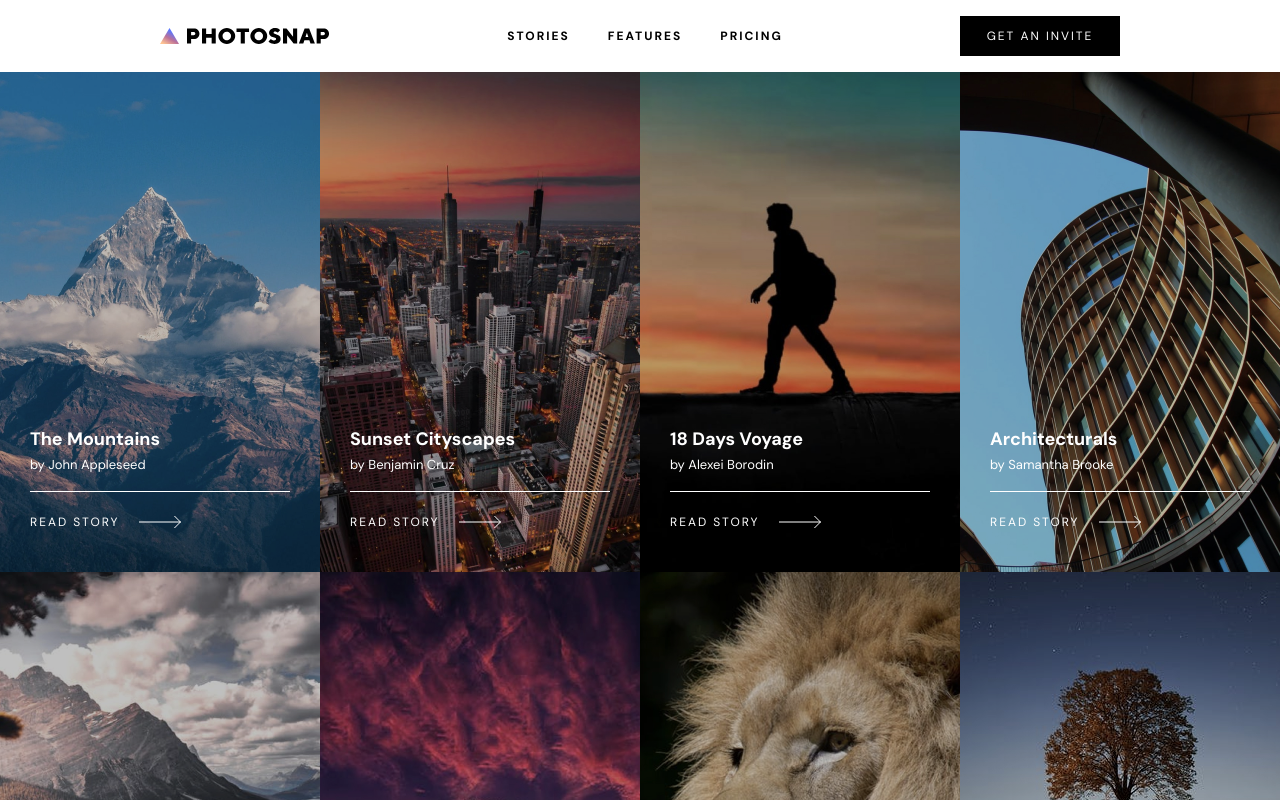
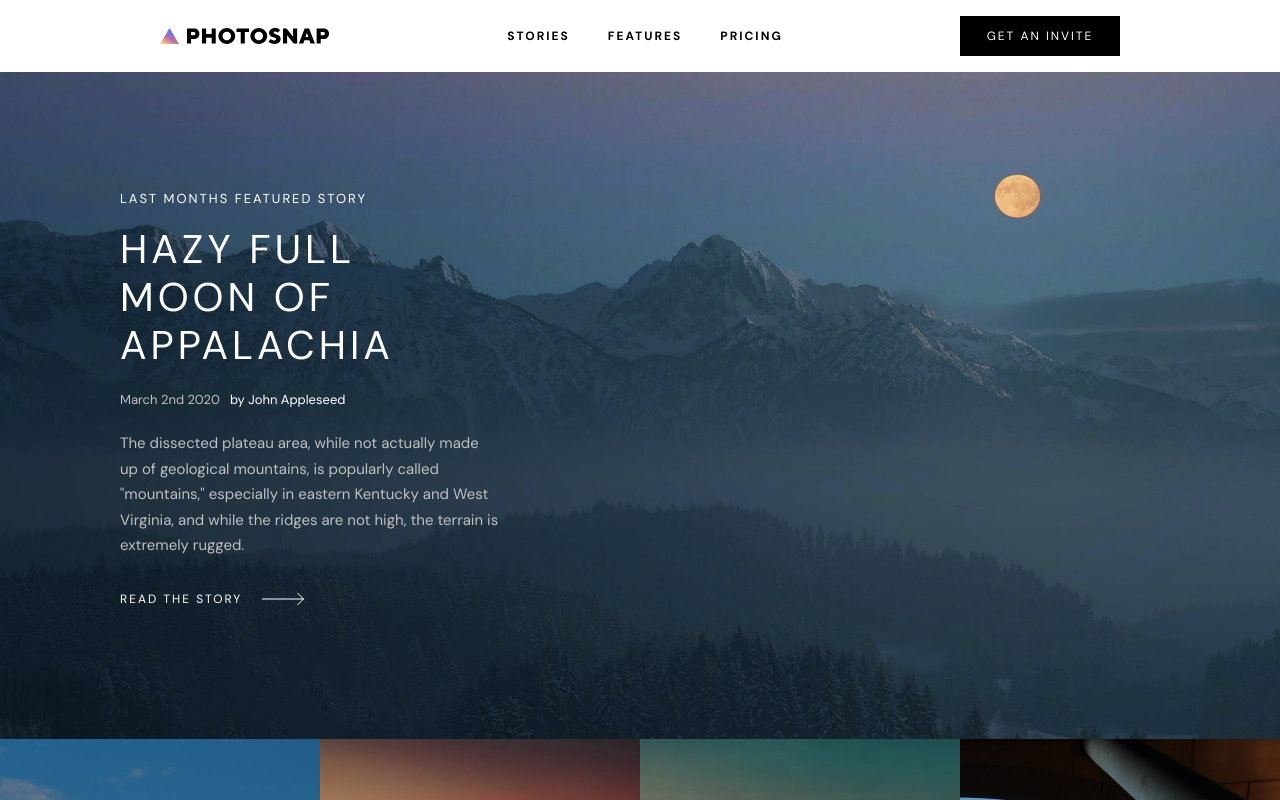
Before and after one commit to RichardBacon/photosnap-multi-page-website, a Next.js app: page /stories in a window 1280 px wide. Shown: the top 800 px of the page. Built offline with nearby package versions, Linux system fonts and the light colour scheme.

Commit message:
Add featured story to stories page

```diff
--- /dev/null
+++ b/components/featureStory.js
@@ -0,0 +1,23 @@
+import styles from '../styles/featureStory.module.scss';
+import Button from './button';
+
+function FeatureStory({ featureStory }) {
+  return (
+    <div className={styles.featureStory}>
+      <div className={styles.imageWrapper}>{featureStory.image}</div>
+
+      <div className={styles.content}>
+        <p className={styles.featured}>Last Months Featured Story</p>
+        <h1 className={styles.heading}>{featureStory.heading}</h1>
+        <p className={styles.details}>
+          {featureStory.date}
+          <span className={styles.author}>by {featureStory.author}</span>
+        </p>
+        <p className={styles.description}>{featureStory.description}</p>
+        <Button caption="Read The Story" style={4} />
+      </div>
+    </div>
+  );
+}
+
+export default FeatureStory;
--- a/pages/stories.js
+++ b/pages/stories.js
@@ -2,6 +2,7 @@ import Image from 'next/image';
 import Seo from '../components/seo';
 import Layout from '../components/layout';
 import StoryCards from '../components/storyCards';
+import FeatureStory from '../components/featureStory';
 
 function Stories() {
   const stories = [
@@ -235,6 +236,24 @@ function Stories() {
     <>
       <Seo />
       <Layout>
+        <FeatureStory
+          featureStory={{
+            heading: 'Hazy Full Moon of Appalachia',
+            date: 'March 2nd 2020',
+            author: 'John Appleseed',
+            description:
+              'The dissected plateau area, while not actually made up of geological mountains, is popularly called "mountains," especially in eastern Kentucky and West Virginia, and while the ridges are not high, the terrain is extremely rugged.',
+            image: (
+              <Image
+                src="/images/stories/appalacia2878x1300.jpg"
+                layout="fill"
+                objectFit="cover"
+                objectPosition="center"
+                alt="The Appalacian mountains on a dusky moon lit night"
+              />
+            ),
+          }}
+        />
         <StoryCards stories={stories} />
       </Layout>
     </>
--- a/styles/_global.scss
+++ b/styles/_global.scss
@@ -2,7 +2,7 @@
 $color-black: #000;
 $color-white: #fff;
 $color-grey: #808080;
-$color-light-grey: #dfdfdf;
+$color-light-grey: #bfbfbf;
 $color-peach: #ffc593;
 $color-rose: #bc7189;
 $color-cornflower: #5a77ff;
--- /dev/null
+++ b/styles/featureStory.module.scss
@@ -0,0 +1,87 @@
+@import './global';
+@import './mixins';
+
+.featureStory {
+  display: grid;
+  grid-template-rows: 30rem 1fr;
+
+  @include respond(sml) {
+    grid-template-rows: 1fr;
+  }
+}
+
+.imageWrapper {
+  position: relative;
+
+  @include respond(sml) {
+    grid-column: 1/2;
+    grid-row: 1/2;
+  }
+}
+
+.content {
+  background-color: $color-black;
+  display: flex;
+  flex-direction: column;
+  gap: 2rem;
+  padding: 6rem 3rem;
+
+  @include respond(sml) {
+    background-color: transparent;
+    grid-column: 1/2;
+    grid-row: 1/2;
+    max-width: 44rem;
+    padding: 12rem 3rem;
+    z-index: 1;
+  }
+
+  @include respond(lge) {
+    max-width: 62rem;
+    padding: 12rem;
+  }
+}
+
+.featured {
+  color: $color-white;
+  font-family: $font-dm-sans;
+  font-size: 1.3rem;
+  font-weight: 400;
+  letter-spacing: 2px;
+  text-transform: uppercase;
+}
+
+.heading {
+  color: $color-white;
+  font-family: $font-dm-sans;
+  font-size: 3.2rem;
+  font-weight: 400;
+  letter-spacing: 4px;
+  line-height: 1.2;
+  text-transform: uppercase;
+
+  @include respond(sml) {
+    font-size: 4rem;
+  }
+}
+
+.details {
+  color: $color-light-grey;
+  display: flex;
+  font-family: $font-dm-sans;
+  font-size: 1.3rem;
+  font-weight: 400;
+  gap: 1rem;
+  line-height: 1.7;
+}
+
+.author {
+  color: $color-white;
+}
+
+.description {
+  color: $color-light-grey;
+  font-family: $font-dm-sans;
+  font-size: 1.5rem;
+  font-weight: 400;
+  line-height: 1.7;
+}
--- a/styles/footer.module.scss
+++ b/styles/footer.module.scss
@@ -94,7 +94,7 @@
 }
 
 .copyText {
-  color: $color-grey;
+  color: $color-light-grey;
   font-family: $font-dm-sans;
   font-size: 1.5rem;
   font-weight: 400;
```
Also changed, not shown: public/images/stories/appalacia2878x1300.jpg (added).
